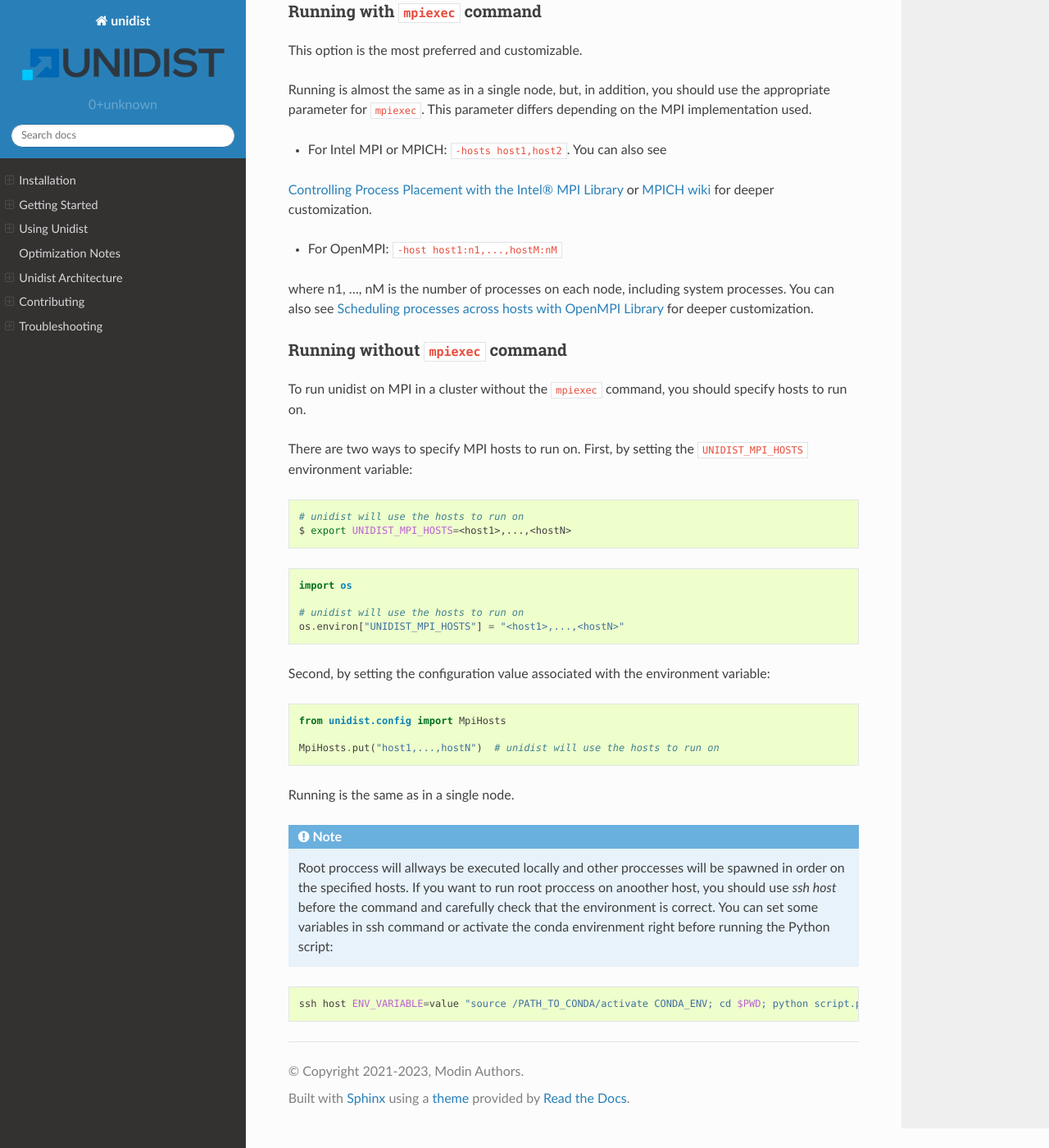
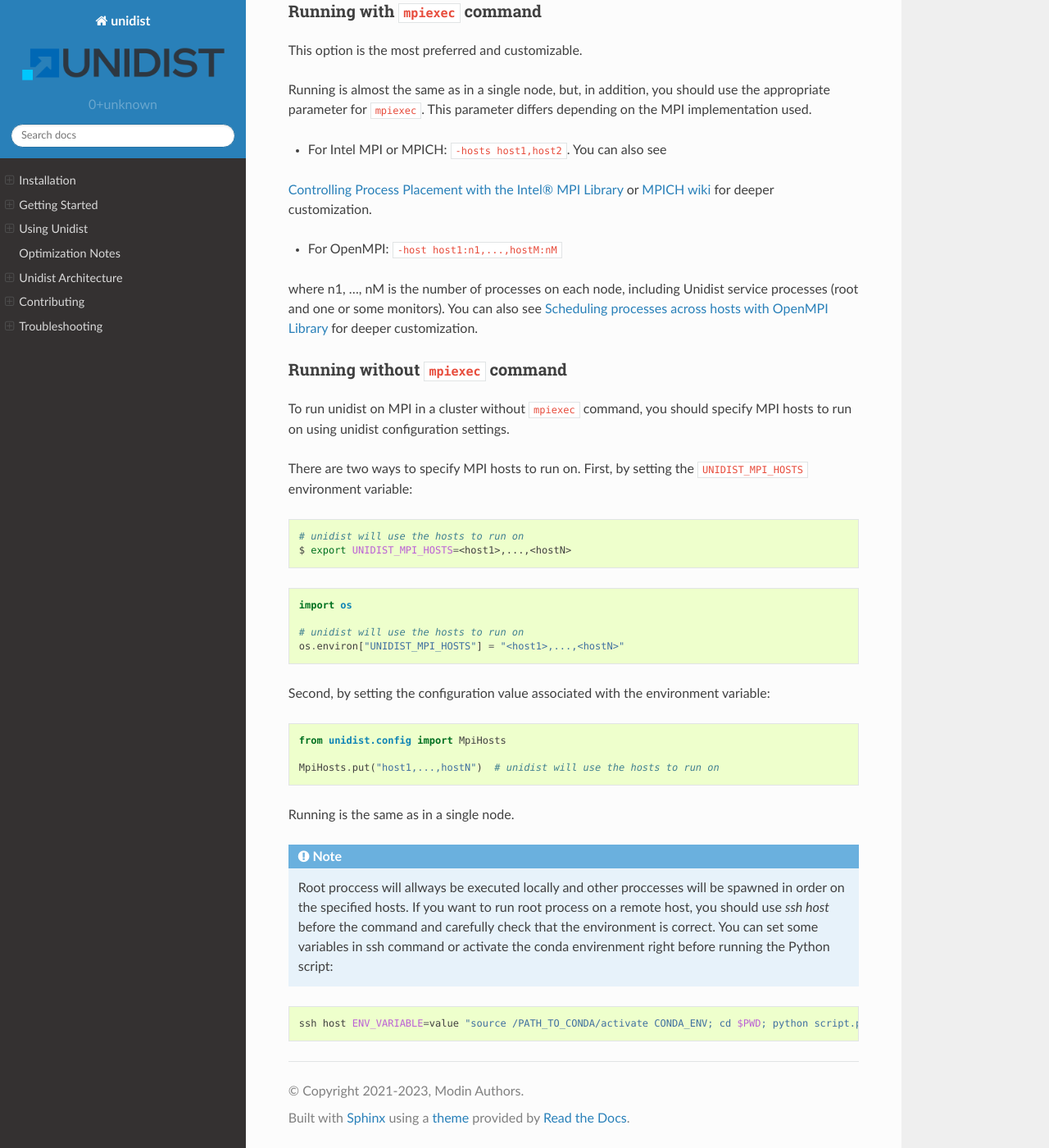
Before and after one commit to modin-project/unidist, a Sphinx documentation site: the page built from docs/using_unidist/unidist_on_mpi.rst, in a window 1280 px wide and 1400 px high, scrolled down 2389 px. Shown: the whole window at 82% size. Built offline with Sphinx 7.4.7 and the Read the Docs theme 2.0.0, drawn with Linux system fonts in a browser that asks for light colours; some of the changed text lies outside the part shown.

Commit message:
Apply suggestions from code review
Co-authored-by: Iaroslav Igoshev <Poolliver868@mail.ru>

```diff
--- a/docs/using_unidist/unidist_on_mpi.rst
+++ b/docs/using_unidist/unidist_on_mpi.rst
@@ -127,14 +127,14 @@ This parameter differs depending on the MPI implementation used.
 or `MPICH wiki <https://github.com/pmodels/mpich/blob/main/doc/wiki/how_to/Using_the_Hydra_Process_Manager.md>`_ for deeper customization.
 
 * For OpenMPI: ``-host host1:n1,...,hostM:nM``
-where n1, ..., nM is the number of processes on each node, including system processes.
+where n1, ..., nM is the number of processes on each node, including Unidist service processes (root and one or some monitors).
 You can also see `Scheduling processes across hosts with OpenMPI Library <https://docs.open-mpi.org/en/v5.0.x/launching-apps/scheduling.html>`_ for deeper customization.
-
 
 Running without ``mpiexec`` command
 -----------------------------------
 
-To run unidist on MPI in a cluster without the ``mpiexec`` command, you should specify hosts to run on.
+To run unidist on MPI in a cluster without ``mpiexec`` command,
+you should specify MPI hosts to run on using unidist configuration settings.
 
 There are two ways to specify MPI hosts to run on.
 First, by setting the ``UNIDIST_MPI_HOSTS`` environment variable:
@@ -163,7 +163,7 @@ Running is the same as in a single node.
 
 .. note::
     Root proccess will allways be executed locally and other proccesses will be spawned in order on the specified hosts.
-    If you want to run root proccess on anoother host, you should use `ssh host` before the command and carefully check that the environment is correct.
+    If you want to run root process on a remote host, you should use `ssh host` before the command and carefully check that the environment is correct.
     You can set some variables in ssh command or activate the conda envirenment right before running the Python script:
 
 .. code-block:: bash
```
Also changed, not shown: other parts of docs/using_unidist/unidist_on_mpi.rst (+1 -1 lines), 1 other file.
